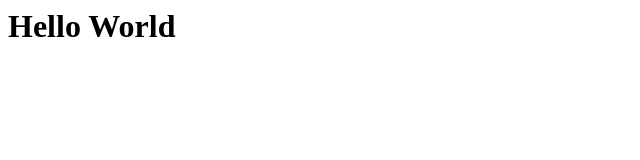
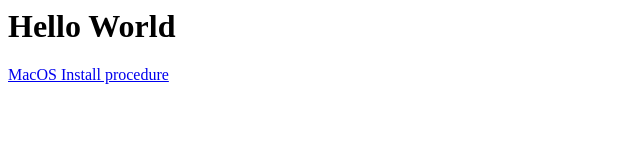
Before and after one commit to aguilerafabian/aguilerafabian.github.io, a plain HTML site: page index.html in a window 1280 px wide. Shown: the whole page, without its empty margins (0-640 px from the left). Drawn offline with Linux system fonts and the light colour scheme.

Commit message:
add page

```diff
--- a/index.html
+++ b/index.html
@@ -1 +1,4 @@
 <h1>Hello World</h1>
+
+
+<a href="macos_install.html">MacOS Install procedure</a>
```
Also changed, not shown: macos_install.html (added, +1 -0 lines).
